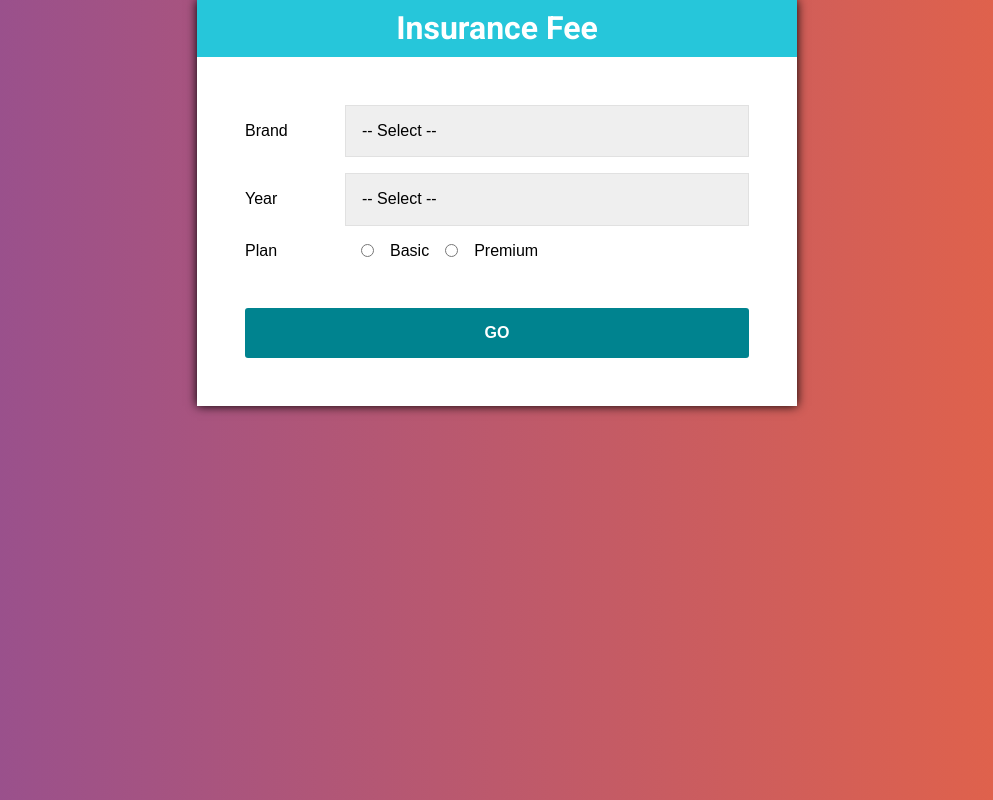
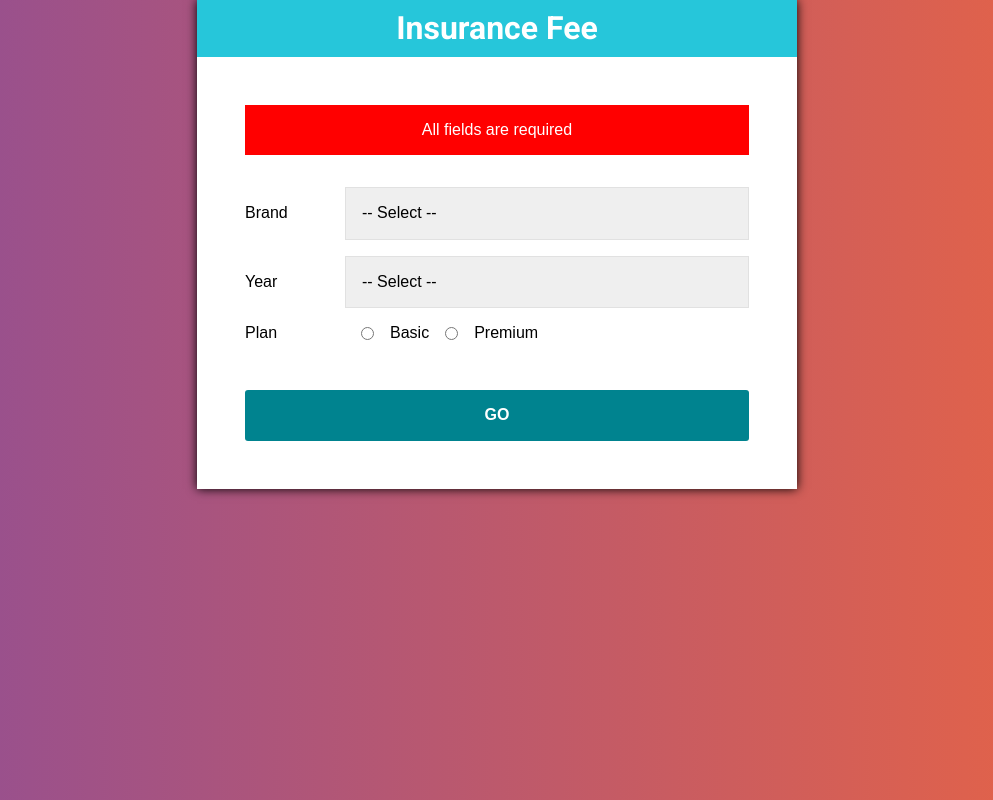
Before and after one commit to jcarlos0511/insurance-fee, a React (Create React App) app: page / in a window 1280 px wide. Both pictures are taken after a click on the button "GO". Shown: the whole page, without its empty margins (143-1136 px from the left). Built offline with nearby package versions, Linux system fonts and the light colour scheme.

Commit message:
some validations

```diff
--- a/src/Components/Form.js
+++ b/src/Components/Form.js
@@ -42,6 +42,14 @@
   }
 `;
 
+const Error = styled.div`
+  background-color: red;
+  color: white;
+  padding: 1rem;
+  text-align: center;
+  margin-bottom: 2rem;
+`;
+
 const Form = () => {
   // States
   const [data, saveData] = useState({
@@ -49,6 +57,9 @@
     year: "",
     plan: "",
   });
+
+  // state 'error'
+  const [error, setError] = useState(false);
 
   // extract State values
   const { brand, year, plan } = data;
@@ -61,8 +72,21 @@
     });
   };
 
+  // When the user clicks on 'Go'
+
+  const goToCalculate = (e) => {
+    e.preventDefault();
+
+    if (brand.trim() === "" || year.trim() === "" || plan.trim() === "") {
+      setError(true);
+      return;
+    }
+    setError(false);
+  };
+
   return (
-    <form>
+    <form onSubmit={goToCalculate}>
+      {error ? <Error>All fields are required</Error> : null}
       <Field>
         <Label>Brand</Label>
         <Select name="brand" value={brand} onChange={getData}>
@@ -108,7 +132,7 @@
         />{" "}
         Premium
       </Field>
-      <Button type="button">Go</Button>
+      <Button type="submit">Go</Button>
     </form>
   );
 };
```
